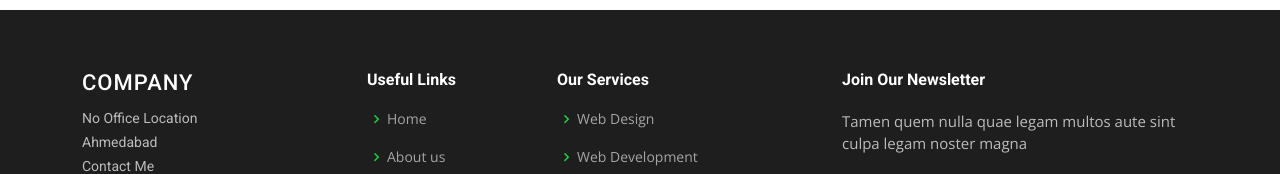
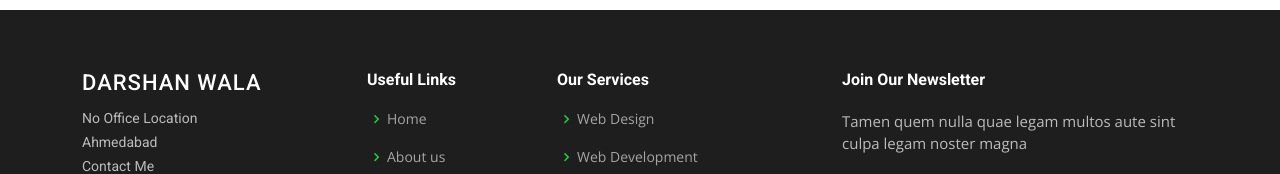
Before and after one commit to DarshanWebSoft/letbusinessonline, a plain HTML site: page index.html in a window 1280 px wide. Shown: the part 3783-3957 px from the top of the page. Drawn offline with nearby package versions, Linux system fonts and the light colour scheme.

Commit message:
index page updated

```diff
--- a/index.html
+++ b/index.html
@@ -447,7 +447,7 @@
         <div class="row">
 
           <div class="col-lg-3 col-md-6 footer-contact">
-            <h3>Company</h3>
+            <h3>Darshan Wala</h3>
             <p>
               No Office Location<br>
               Ahmedabad<br>
```
Also changed, not shown: header.html (deleted).
